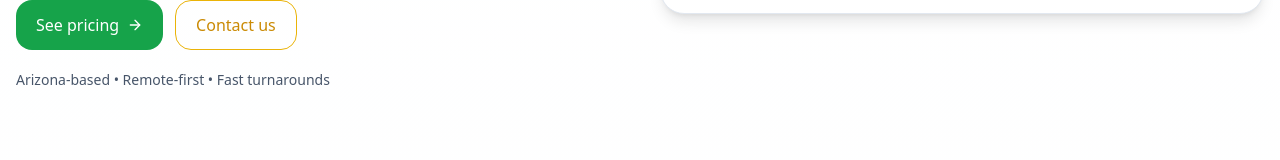
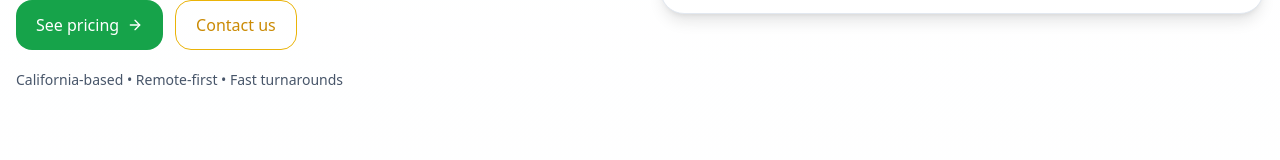
Before and after one commit to codingeneration/stevesitpro, a React (Vite) app: page / in a window 1280 px wide. Shown: the part 361-521 px from the top of the page. Built offline with nearby package versions, Linux system fonts and the light colour scheme.

Commit message:
Update App.jsx

```diff
--- a/src/App.jsx
+++ b/src/App.jsx
@@ -198,7 +198,7 @@ setForm({ name: "", email: "", company: "", message: "", website: "" });
               Contact us
             </a>
           </div>
-          <div className="mt-5 text-sm text-slate-600">Arizona-based • Remote-first • Fast turnarounds</div>
+          <div className="mt-5 text-sm text-slate-600">California-based • Remote-first • Fast turnarounds</div>
         </div>
         <div className="rounded-3xl bg-white shadow-lg border border-slate-200 p-5">
           <div className="text-sm font-medium text-blue-600">Quick wins you’ll see</div>
@@ -437,7 +437,7 @@ setForm({ name: "", email: "", company: "", message: "", website: "" });
             <p>By engaging Steve’s IT Pro, you agree that statements of work (SOWs), proposals, or emails define scope, pricing, and timelines. Unless otherwise agreed, time &amp; materials work is billed in 30-minute increments.</p>
             <p>You’re responsible for providing accurate information and necessary access. We follow least-privilege principles and are not liable for downtime caused by pre-existing system issues or third-party outages.</p>
             <p>Deliverables are provided “as is” with a 14-day defect fix window unless a different warranty is specified in the SOW. Ownership of custom code and artifacts transfers upon full payment, excluding third-party libraries and Google services.</p>
-            <p>Arizona law governs these terms. Disputes will be handled in Pinal County, AZ, unless both parties agree otherwise.</p>
+            <p>California law governs these terms. Disputes will be handled in San Diego County, CA, unless both parties agree otherwise.</p>
           </div>
         </div>
       </section>
```
